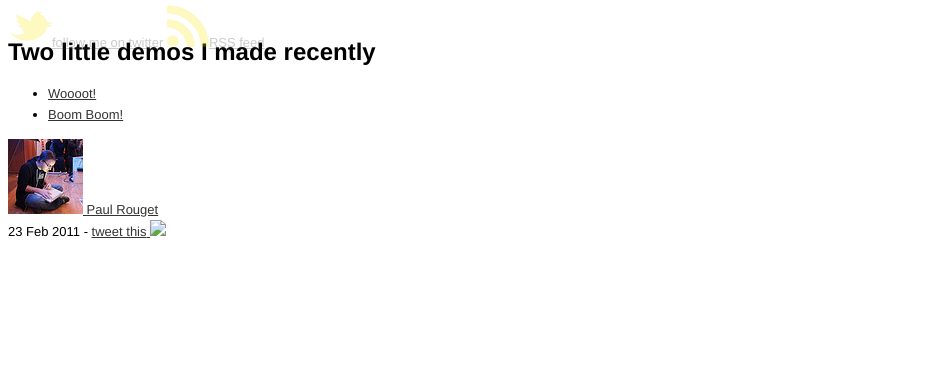
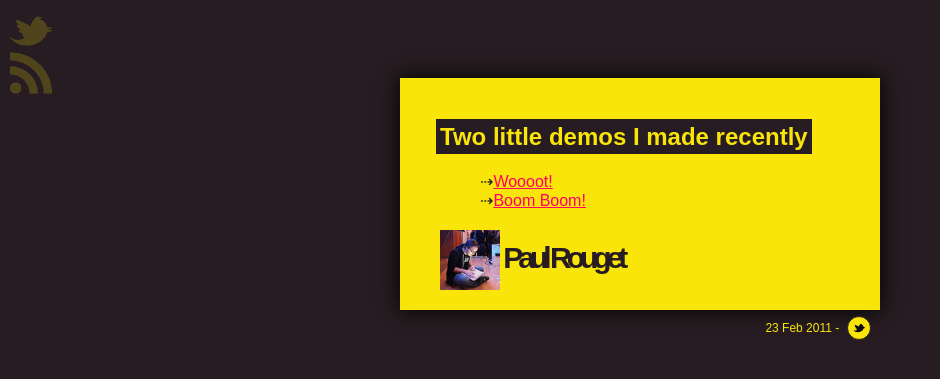
Before and after one commit to paulrouget/paulrouget.github.com, a Jekyll site: the page built from _posts/2011-02-23-2demos.html, in a window 1280 px wide. Shown: the top 379 px of the page, without its empty margins (0-940 px from the left). Built offline with Jekyll 4.4.1, drawn with Linux system fonts in a browser that asks for light colours; some web fonts are replaced.

Commit message:
Some small fixes

```diff
--- a/_layouts/post.html
+++ b/_layouts/post.html
@@ -3,9 +3,8 @@
 <meta charset="utf8">
 <meta name="viewport" content="width=device-width; user-scalable=0" >
 <link href='http://fonts.googleapis.com/css?family=Cantarell' rel='stylesheet' type='text/css'>
-<link href='http://fonts.googleapis.com/css?family=Cabin' rel='stylesheet' type='text/css'>
 
-<link rel="stylesheet" href="/css/post.css">
+<link rel="stylesheet" href="/css/stickytheme.css">
 <title>{{ page.title }}</title>
 
 <header>
--- a/css/stickytheme.css
+++ b/css/stickytheme.css
@@ -15,7 +15,7 @@ article {
     padding: 40px;
     padding-bottom: 20px;
     margin-top: 50px;
-    margin-bottom: 50px;
+    margin-bottom: 100px;
     position: relative;
 }
 
```
Also changed, not shown: assets/twitter.png (added).
